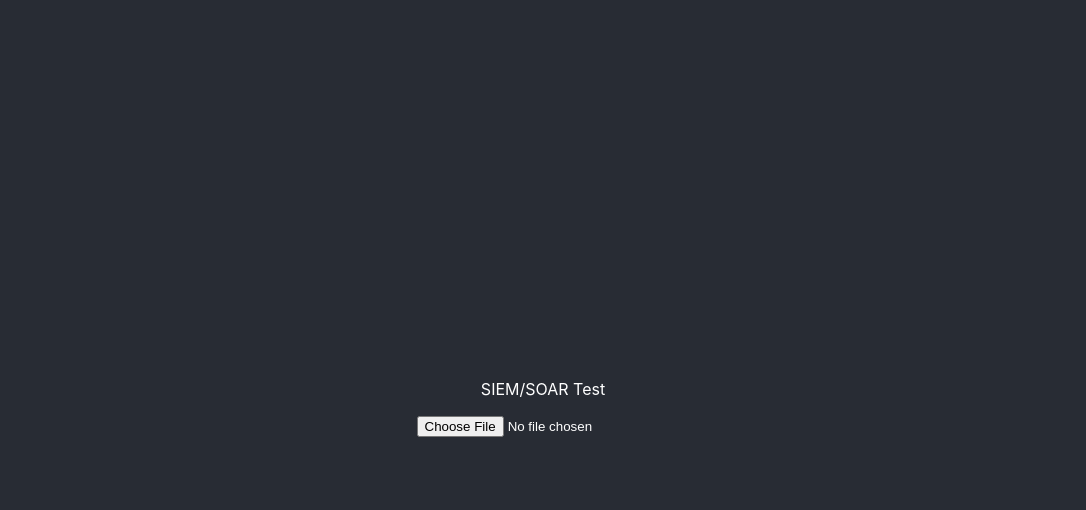
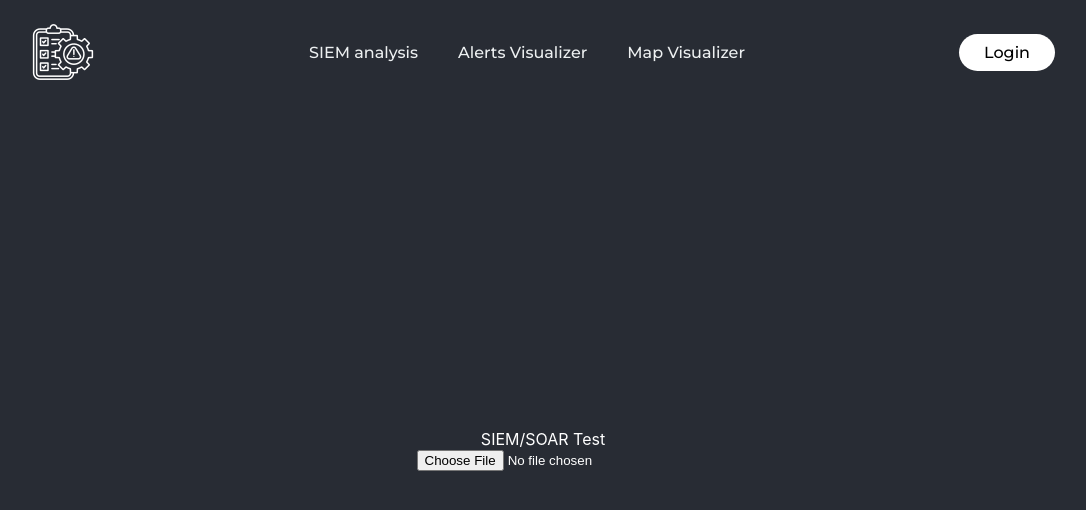
Before and after one commit to NorwegianLamb/CYBERSECURITY-SIEM_Alert_Analysis, a React (Create React App) app in the folder frontend/: page / in a window 1280 px wide. Shown: the top 510 px of the page, without its empty margins (97-1183 px from the left). Built offline with nearby package versions, Linux system fonts and the light colour scheme.

Commit message:
added navbar

```diff
--- a/frontend/src/App.css
+++ b/frontend/src/App.css
@@ -7,6 +7,8 @@
   color: white;
   text-align: center;
   min-height: 100vh;
+  width: 100%;
+  padding-top: 100px;
 }
 
 .App-link {
--- a/frontend/src/App.js
+++ b/frontend/src/App.js
@@ -2,6 +2,8 @@
 import {useState} from 'react';
 import Papa from 'papaparse';
 import './App.css';
+import DataTable from './components/DataTable';
+import Navbar from './components/Navbar';
 
 function App() {
 
@@ -22,31 +24,17 @@ function App() {
 
   return (
     <div className="App">
-      <header className="App-header">
+      <header>
+        <Navbar />
+      </header>
+      <body className="App-body">
         {/*<img src={logo} className="App-logo" alt="logo" />*/}
         <p>
           SIEM/SOAR Test
         </p>
         <input type="file" accept=".csv" onChange={handleFileChange} />
-        <table>
-          <thead>
-            <tr>
-              {data[0] && Object.keys(data[0]).map((header) => (
-                <th key={header}>{header}</th>
-              ))}
-            </tr>
-          </thead>
-          <tbody>
-            {data.map((row, index) => (
-              <tr key={index}>
-                {Object.values(row).map((value, index) => (
-                  <td key={index}>{value}</td>
-                ))}
-              </tr>
-            ))}
-          </tbody>
-        </table>
-      </header>
+        <DataTable data={data} />
+      </body>
     </div>
   );
 }
--- /dev/null
+++ b/frontend/src/components/DataTable.js
@@ -0,0 +1,26 @@
+import React from 'react';
+
+function DataTable({ data }) {
+  return (
+    <table>
+      <thead>
+        <tr>
+          {data[0] && Object.keys(data[0]).map((header) => (
+            <th key={header}>{header}</th>
+          ))}
+        </tr>
+      </thead>
+      <tbody>
+        {data.map((row, index) => (
+          <tr key={index}>
+            {Object.values(row).map((value, index) => (
+              <td key={index}>{value}</td>
+            ))}
+          </tr>
+        ))}
+      </tbody>
+    </table>
+  );
+}
+
+export default DataTable;
--- /dev/null
+++ b/frontend/src/components/Navbar.js
@@ -0,0 +1,21 @@
+import React from 'react';
+import './style/Navbar.css';
+import logo from '../assets/images/nav_logo.png'
+
+function Navbar() {
+  return (
+    <>
+      <img className="logo" src={logo} alt="logo" />
+      <nav className="navbar">
+        <ul className="nav_links">
+          <li><a href="#">SIEM analysis</a></li>
+          <li><a href="#">Alerts Visualizer</a></li>
+          <li><a href="#">Map Visualizer</a></li>
+        </ul>
+      </nav>
+      <a className="cta" href="#"><button>Login</button></a>
+    </>
+  );
+}
+
+export default Navbar;
--- /dev/null
+++ b/frontend/src/components/style/Navbar.css
@@ -0,0 +1,61 @@
+@import url('https://fonts.googleapis.com/css2?family=Montserrat:ital,wght@0,500;1,500&display=swap');
+
+* {
+    box-sizing: border-box;
+    margin: 0;
+    padding: 0;
+    background-color: #282c34;
+}
+
+li, a, button {
+    font-family: "Montserrat", sans-serif;
+    font-weight: 500;
+    font-size: 16px;
+    color: #edf0f1;
+    text-decoration: none;
+}
+
+header {
+    display: flex;
+    justify-content: space-between;
+    align-items: center;
+    padding: 20px 10%;
+    position: fixed;
+    top: 0;
+    min-width: 100%;
+}
+
+.logo {
+    cursor: pointer;
+}
+
+.nav_links {
+    list-style: none;
+}
+
+.nav_links li {
+    display: inline-block;
+    padding: 0px 20px;
+}
+
+.nav_links li a {
+    transition: all 0.3s ease 0s;
+}
+
+.nav_links li a:hover {
+    color: #0088a9;
+}
+
+button {
+    padding: 9px 25px;
+    background-color: rgba(255,255,255,1);
+    color: black;
+    border: none;
+    border-radius: 50px;
+    cursor: pointer;
+    transform: all 0.3s ease 0s;
+}
+
+button:hover {
+    background-color: rgba(0,136,169,0.8);
+}
```
Also changed, not shown: frontend/src/assets/images/nav_logo.png (added).
